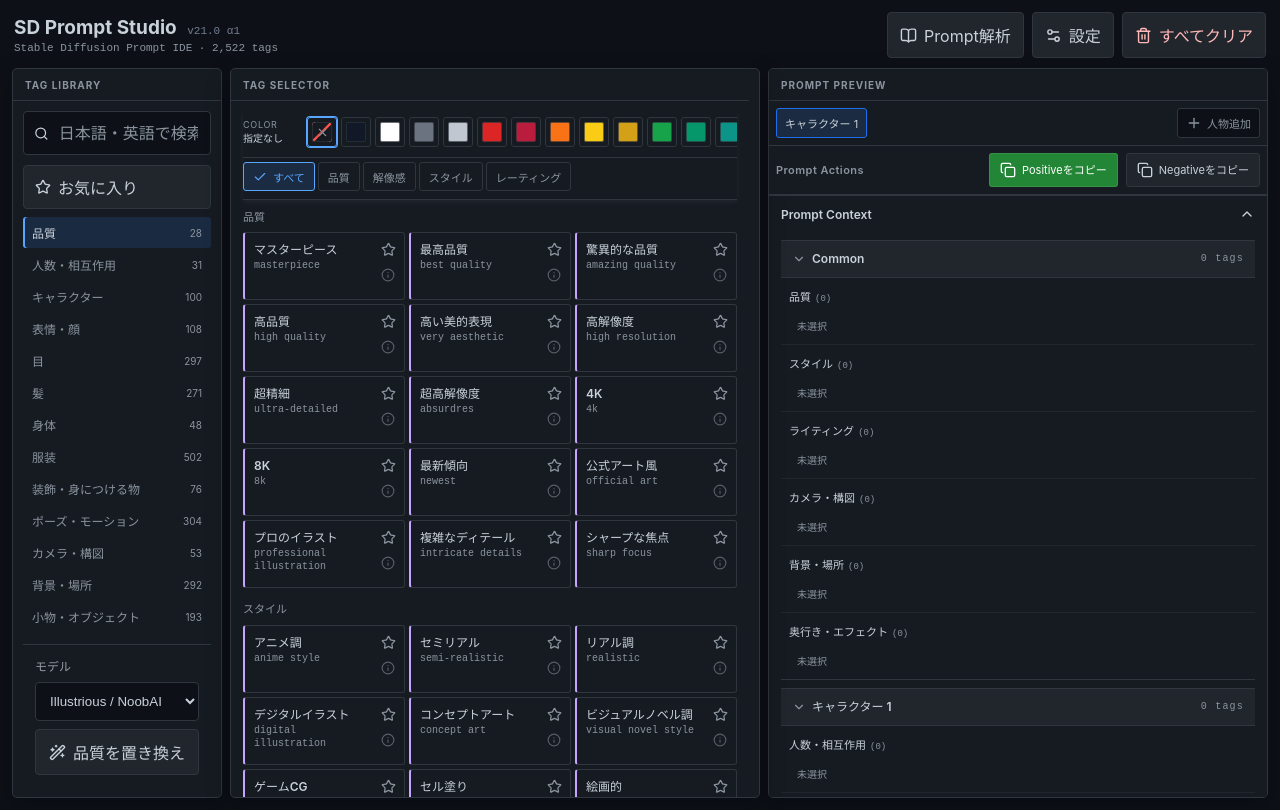
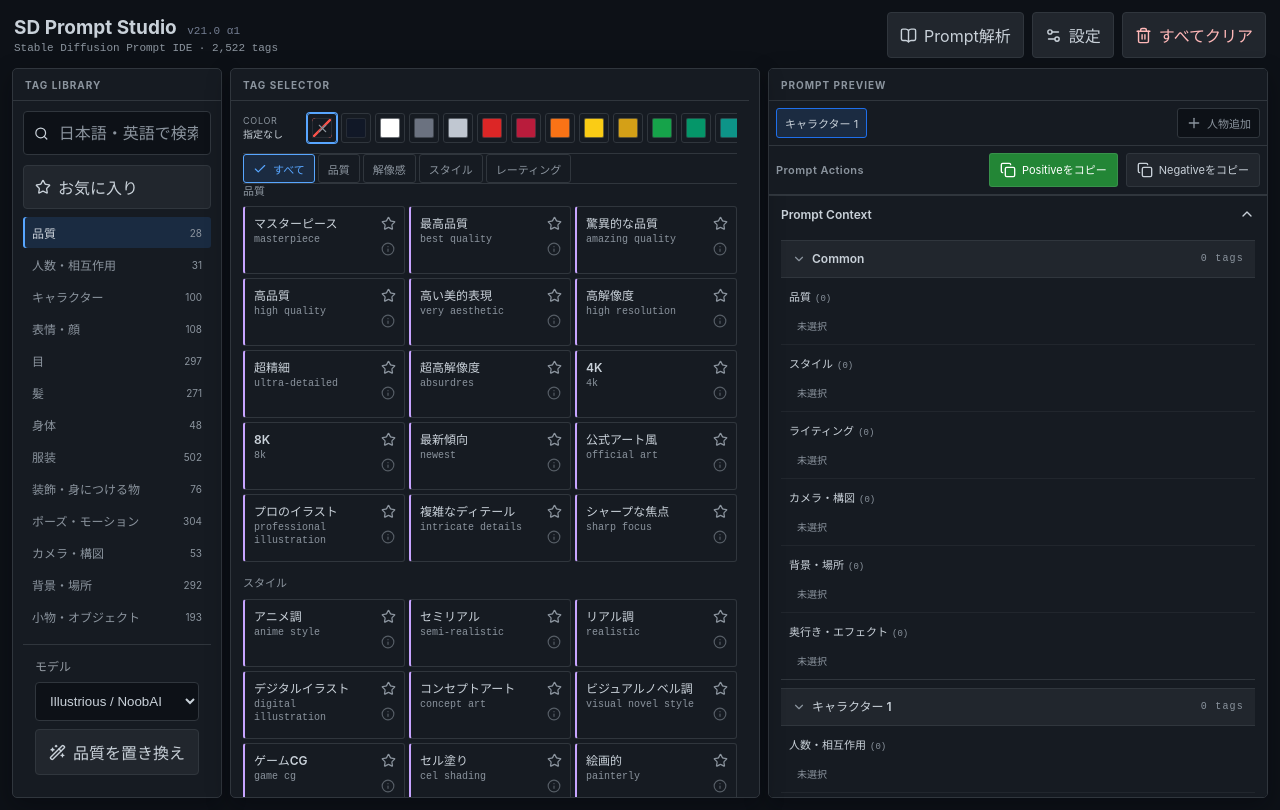
Before and after one commit to whatrune/sd-prompt-studio, a React (Vite) app: page / in a window 1280 px wide. Built offline with nearby package versions, Linux system fonts and the light colour scheme; the HTML template or start-up script is replaced by a standard one.

Commit message:
Normalize sticky controls layout

```diff
--- a/src/styles.css
+++ b/src/styles.css
@@ -818,10 +818,9 @@ body{background:var(--bg-primary);color:var(--text-primary)}
 .panel-role{display:flex;align-items:center;flex:0 0 auto;height:32px;padding:0 12px;border-bottom:1px solid var(--border);color:var(--text-secondary);font-size:10px;font-weight:700;letter-spacing:.1em}
 .sidebar>.panel-role{margin:-10px -10px 10px}
 .tag-panel>.panel-role{margin:-12px -12px 10px}
-.tag-selector-sticky-controls{position:sticky;top:0;z-index:6;min-width:0;margin:0 0 10px;padding:4px 0 0;border-bottom:1px solid var(--border);background:var(--bg-secondary);box-shadow:0 2px 5px color-mix(in srgb,var(--text-primary) 7%,transparent)}
-.color-modifier-bar{display:flex;align-items:center;gap:10px;min-height:38px;margin:0;padding:0 0 8px;min-width:0}
-.color-modifier-bar:has(+.subcategory-tabs){border-bottom:1px solid var(--border)}
-.tag-selector-sticky-controls .subcategory-tabs{z-index:auto;margin:0;padding:4px 0 8px;border-bottom:0;background:transparent;box-shadow:none;backdrop-filter:none}
+.tag-selector-sticky-controls{position:sticky;top:0;z-index:6;min-width:0;background:var(--bg-secondary)}
+.color-modifier-bar{display:flex;align-items:center;gap:10px;min-height:38px;margin:0;padding:0 0 8px;border-bottom:1px solid var(--border);min-width:0}
+.tag-selector-sticky-controls .subcategory-tabs{z-index:auto;margin:0;padding:0;border-bottom:1px solid var(--border);background:transparent;box-shadow:none;backdrop-filter:none}
 .color-modifier-label{display:grid;flex:0 0 auto;gap:1px;min-width:52px;color:var(--text-secondary);font-size:9px;line-height:1.2;letter-spacing:.08em}
 .color-modifier-label strong{color:var(--text-primary);font-size:10px;font-weight:600;letter-spacing:0}
 .color-modifier-swatches{display:flex;align-items:center;gap:4px;min-width:0;overflow-x:auto;padding:2px;scrollbar-width:thin}
```
